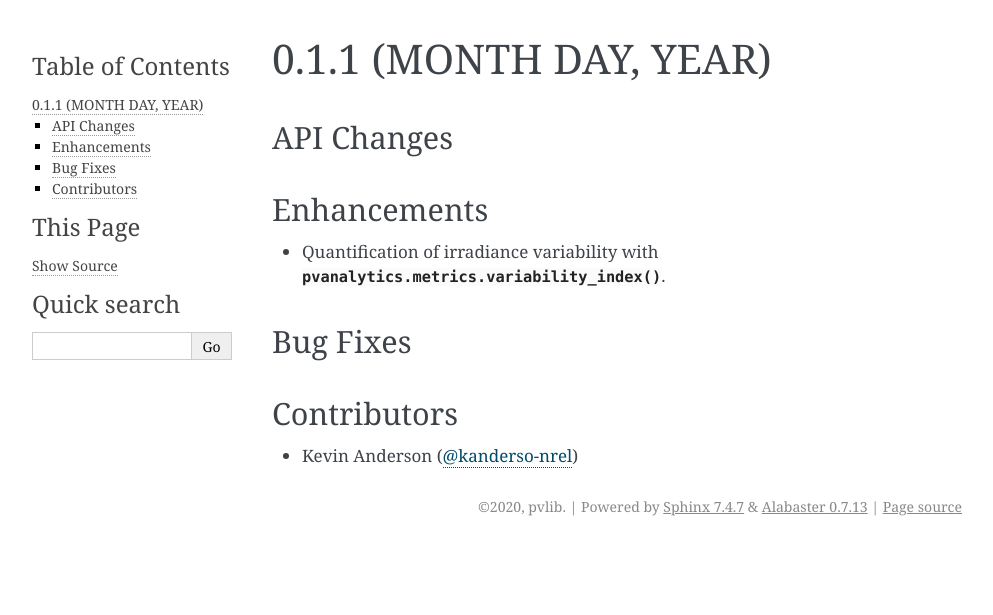
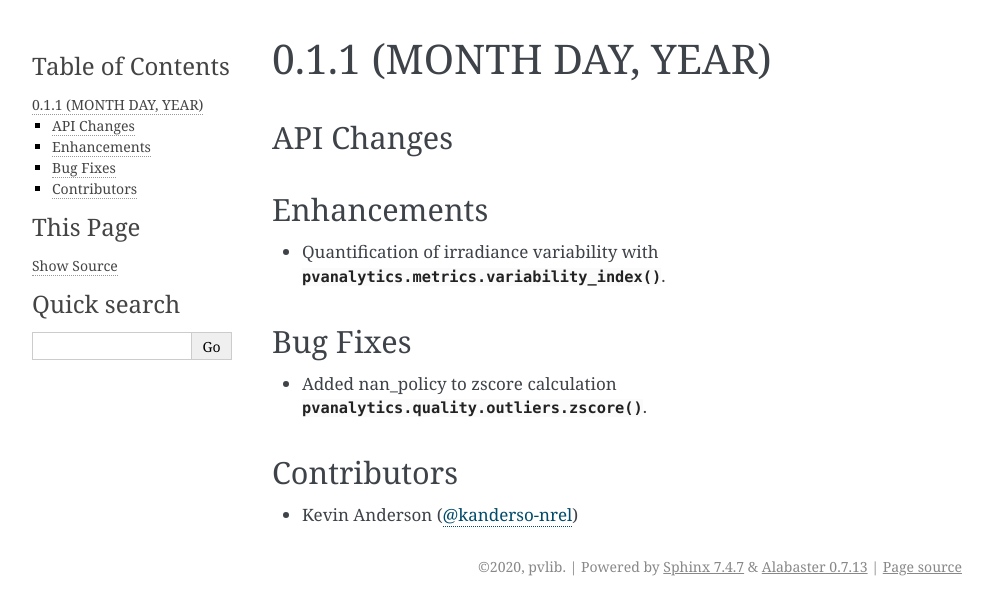
Before and after one commit to pvlib/pvanalytics, a Sphinx documentation site: the page built from docs/whatsnew/0.1.1.rst, in a window 1280 px wide. Shown: the top 615 px of the page, without its empty margins (148-1141 px from the left). Built offline with Sphinx 7.4.7, drawn with Linux system fonts in a browser that asks for light colours.

Commit message:
updated whatsnew file with info about bug fix for nan policy for outliers

```diff
--- a/docs/whatsnew/0.1.1.rst
+++ b/docs/whatsnew/0.1.1.rst
@@ -16,6 +16,9 @@ Enhancements
 Bug Fixes
 ~~~~~~~~~
 
+* Added nan_policy to zscore calculation
+  :py:func:`pvanalytics.quality.outliers.zscore`.
+
 Contributors
 ~~~~~~~~~~~~
 
```
